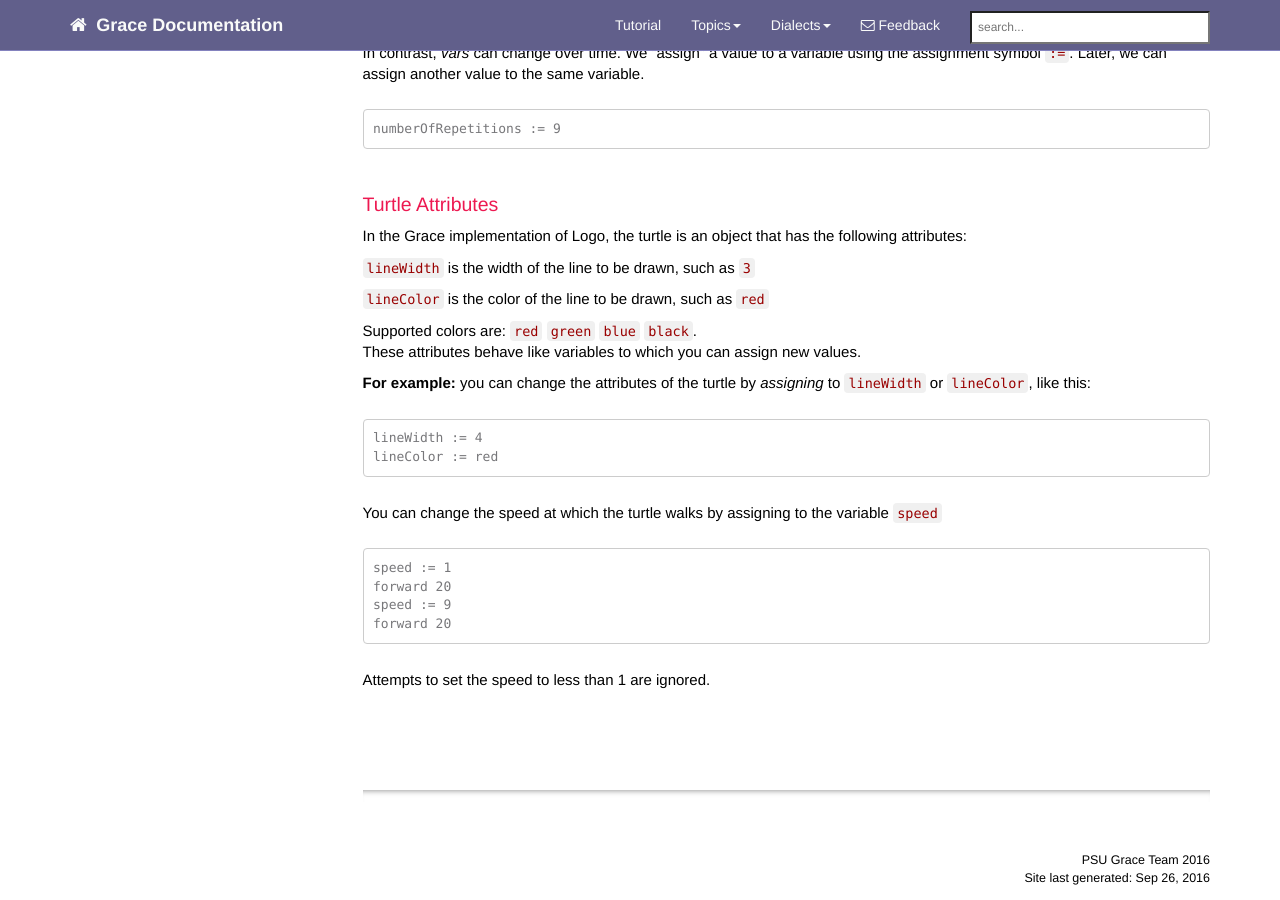
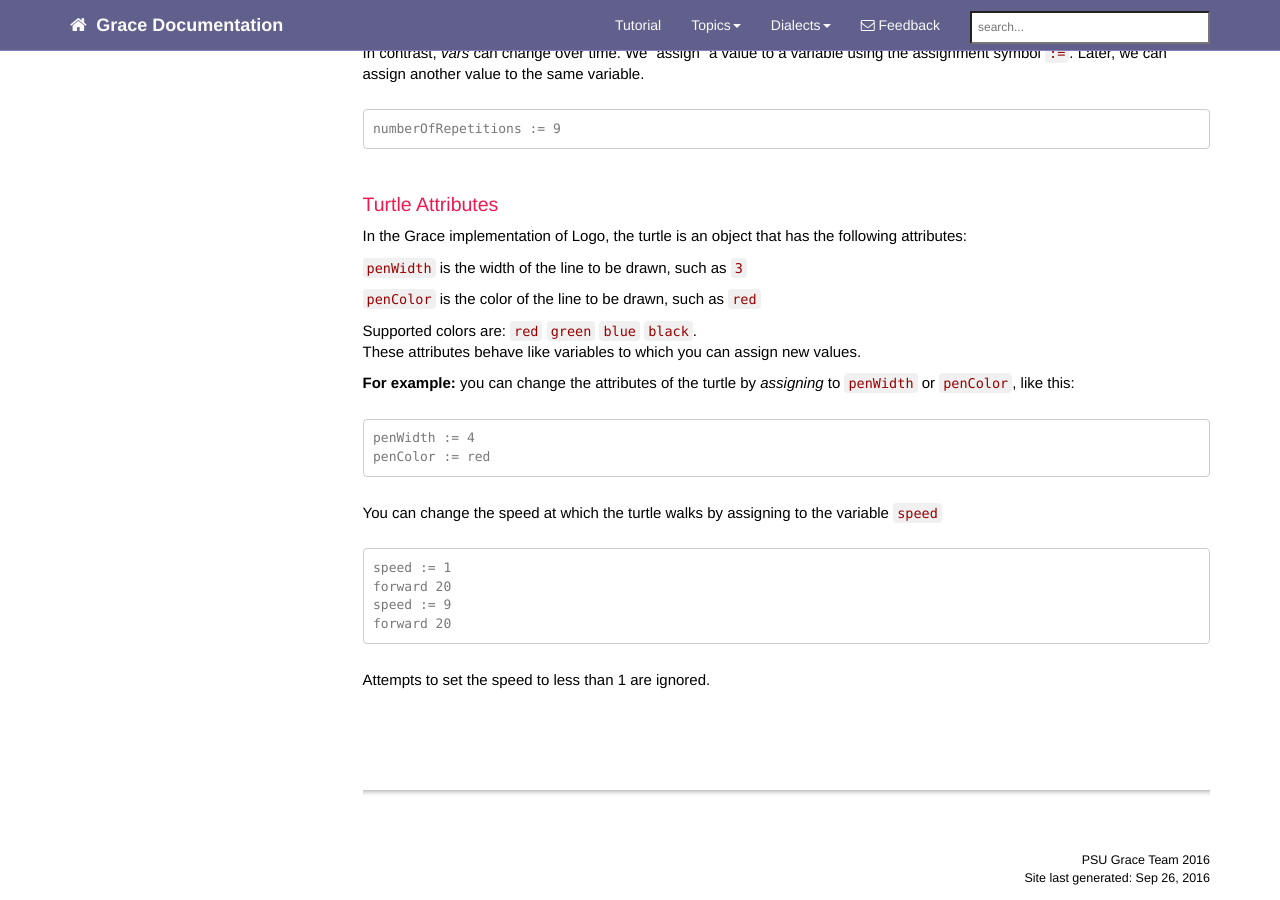
Before and after one commit to gracelang/language, a Jekyll site: the page built from website/GraceDialects/logo.md, in a window 1280 px wide and 900 px high, scrolled down 3269 px. Built offline with Jekyll 4.4.1, drawn with Linux system fonts in a browser that asks for light colours; nearby versions of some CDN libraries; comment, search, counter and statistics services are not loaded.

Commit message:
Changes lineColor to penColor, lineWidth to penWidth.

```diff
--- a/website/GraceDialects/logo.md
+++ b/website/GraceDialects/logo.md
@@ -90,17 +90,17 @@ In contrast, *vars* can change over time.  We “assign” a value to a variable
 
 In the Grace implementation of Logo, the turtle is an object that has the following attributes:
 
-`lineWidth` is the width of the line to be drawn, such as `3`
+`penWidth` is the width of the line to be drawn, such as `3`
 
-`lineColor` is the color of the line to be drawn, such as `red`
+`penColor` is the color of the line to be drawn, such as `red`
 
 Supported colors are: `red` `green` `blue` `black`.
 These attributes behave like variables to which you can assign new values.
 
-**For example:** you can change the attributes of the turtle by *assigning* to `lineWidth` or `lineColor`, like this:
+**For example:** you can change the attributes of the turtle by *assigning* to `penWidth` or `penColor`, like this:
 
-    lineWidth := 4
-    lineColor := red
+    penWidth := 4
+    penColor := red
 
 You can change the speed at which the turtle walks by assigning to the variable `speed`
 
```
